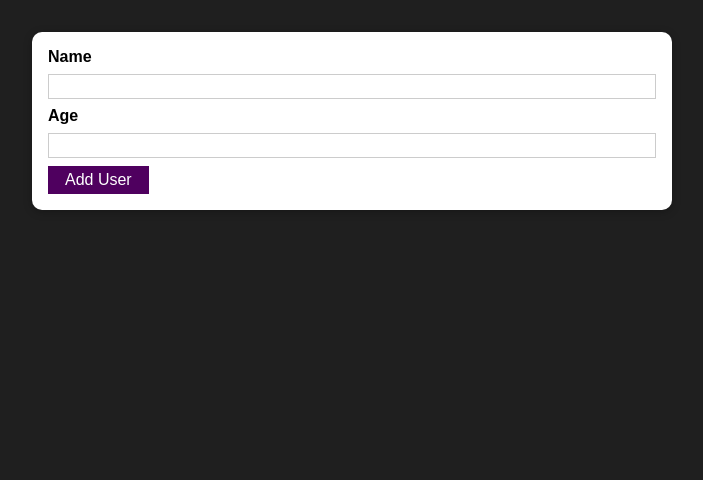
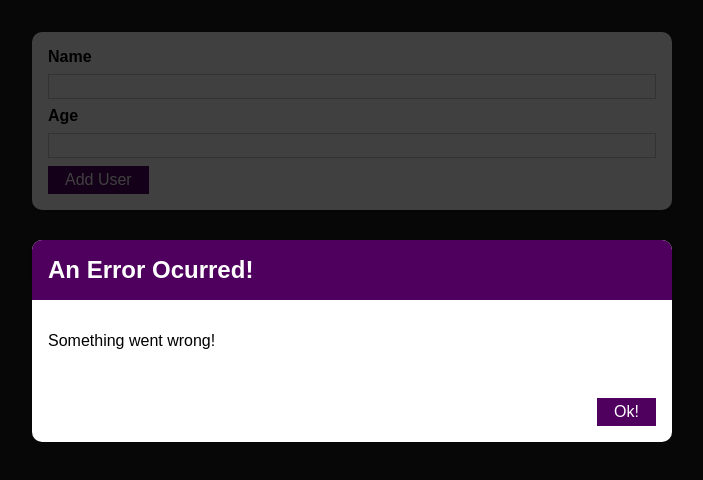
Before and after one commit to JoseIgnacioTapia/demoAddUSer, a React (Create React App) app: page / in a window 1280 px wide. Shown: the top 480 px of the page, without its empty margins (288-991 px from the left). Built offline with nearby package versions, Linux system fonts and the light colour scheme.

Commit message:
Adding The _ErrorModal_ Component

```diff
--- a/src/App.js
+++ b/src/App.js
@@ -1,10 +1,23 @@
-import React from 'react';
+import React, { useState } from 'react';
 import AddUser from './components/Users/AddUser';
+import UsersList from './components/Users/UsersList';
 
 function App() {
+  const [usersList, setUsersList] = useState([]);
+
+  const addUserHandler = (uName, uAge) => {
+    setUsersList(prevUsers => {
+      return [
+        ...prevUsers,
+        { name: uName, age: uAge, id: Math.random().toString() },
+      ];
+    });
+  };
+
   return (
     <div>
-      <AddUser />
+      <AddUser onAddUsers={addUserHandler} />
+      <UsersList users={usersList} />
     </div>
   );
 }
--- /dev/null
+++ b/src/components/UI/ErrorModal.js
@@ -0,0 +1,24 @@
+import classes from './ErrorModal.module.css';
+import Card from './Card';
+import Button from './Button';
+
+const ErrorModal = props => {
+  return (
+    <div>
+      <div className={classes.backdrop} />
+      <Card className={classes.modal}>
+        <header className={classes.header}>
+          <h2>{props.title}</h2>
+        </header>
+        <div className={classes.content}>
+          <p>{props.content}</p>
+        </div>
+        <footer className={classes.actions}>
+          <Button>Ok!</Button>
+        </footer>
+      </Card>
+    </div>
+  );
+};
+
+export default ErrorModal;
--- /dev/null
+++ b/src/components/UI/ErrorModal.module.css
@@ -0,0 +1,45 @@
+.backdrop {
+  position: fixed;
+  top: 0;
+  left: 0;
+  width: 100%;
+  height: 100vh;
+  z-index: 10;
+  background: rgba(0, 0, 0, 0.75);
+}
+
+.modal {
+  position: fixed;
+  top: 30vh;
+  left: 10%;
+  width: 80%;
+  z-index: 100;
+  overflow: hidden;
+}
+
+.header {
+  background: #4f005f;
+  padding: 1rem;
+}
+
+.header h2 {
+  margin: 0;
+  color: white;
+}
+
+.content {
+  padding: 1rem;
+}
+
+.actions {
+  padding: 1rem;
+  display: flex;
+  justify-content: flex-end;
+}
+
+@media (min-width: 768px) {
+  .modal {
+    left: calc(50% - 20rem);
+    width: 40rem;
+  }
+}
--- a/src/components/Users/AddUser.js
+++ b/src/components/Users/AddUser.js
@@ -1,6 +1,7 @@
 import { useState } from 'react';
 import Button from '../UI/Button';
 import Card from '../UI/Card';
+import ErrorModal from '../UI/ErrorModal';
 import styles from './AddUser.module.css';
 
 const AddUser = props => {
@@ -16,7 +17,8 @@
     if (+addAge < 1) {
       return;
     }
-    console.log(addUserName, addAge);
+
+    props.onAddUsers(addUserName, addAge);
     setAddUserName('');
     setAddAge('');
   };
@@ -30,6 +32,8 @@
   };
 
   return (
+    <div>
+      <ErrorModal title="An Error Ocurred!" content="Something went wrong!" />
       <Card className={styles.input}>
         <form onSubmit={addUserHandler}>
           <label htmlFor="name">Name</label>
@@ -40,10 +44,16 @@
             onChange={addUserNameHandler}
           />
           <label htmlFor="age">Age</label>
-        <input id="age" type="number" value={addAge} onChange={addAgeHandler} />
+          <input
+            id="age"
+            type="number"
+            value={addAge}
+            onChange={addAgeHandler}
+          />
           <Button type="submit">Add User</Button>
         </form>
       </Card>
+    </div>
   );
 };
 
--- /dev/null
+++ b/src/components/Users/UsersList.js
@@ -0,0 +1,22 @@
+import classes from './UsersList.module.css';
+import Card from '../UI/Card';
+
+const UsersList = props => {
+  console.log(props.users);
+
+  return (
+    <Card className={classes.users}>
+      <ul>
+        {props.users.map(user => {
+          return (
+            <li key={user.id}>
+              {user.name} ({user.age} years old)
+            </li>
+          );
+        })}
+      </ul>
+    </Card>
+  );
+};
+
+export default UsersList;
--- /dev/null
+++ b/src/components/Users/UsersList.module.css
@@ -0,0 +1,16 @@
+.users {
+  margin: 2rem auto;
+  width: 90%;
+  max-width: 40rem;
+}
+
+.users ul {
+  list-style: none;
+  padding: 1rem;
+}
+
+.users li {
+  border: 1px solid #ccc;
+  margin: 0.5rem 0;
+  padding: 0.5rem;
+}
```
Lines whose indentation alone changed are shown as unchanged.
